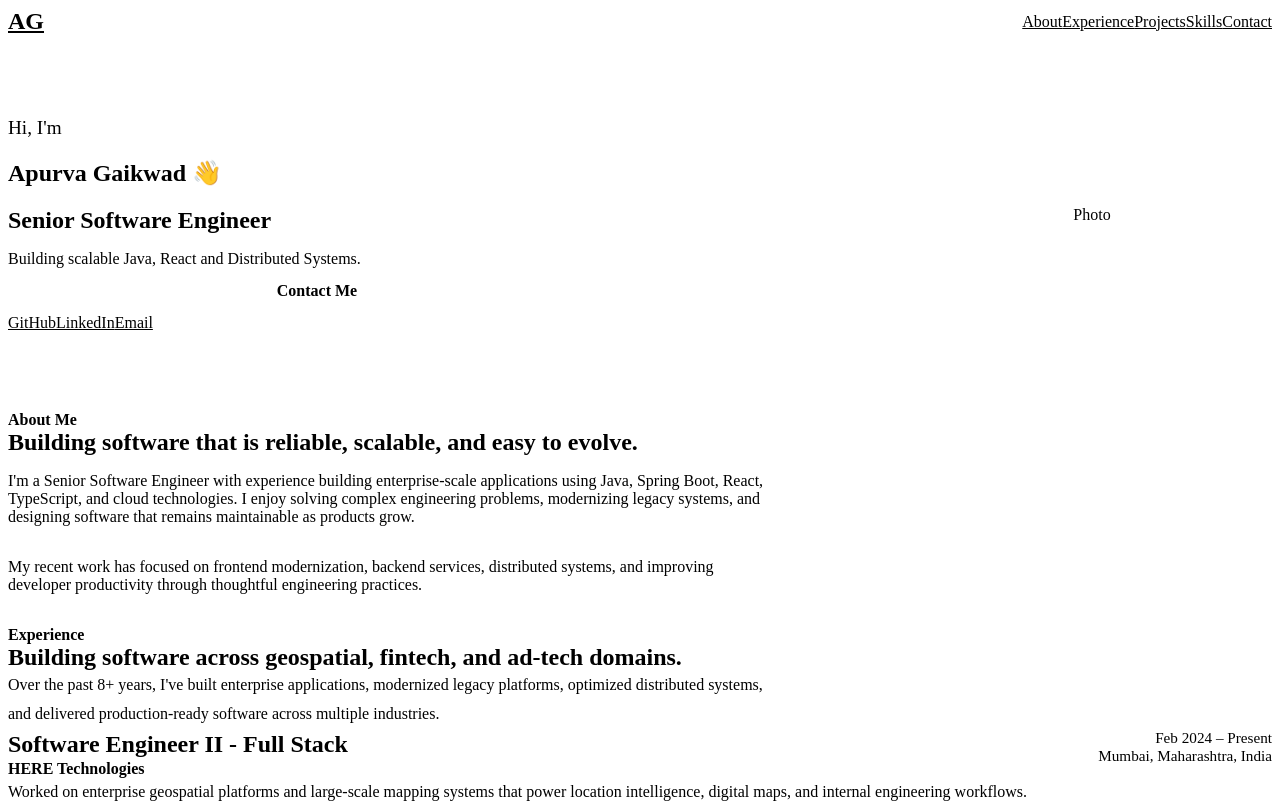
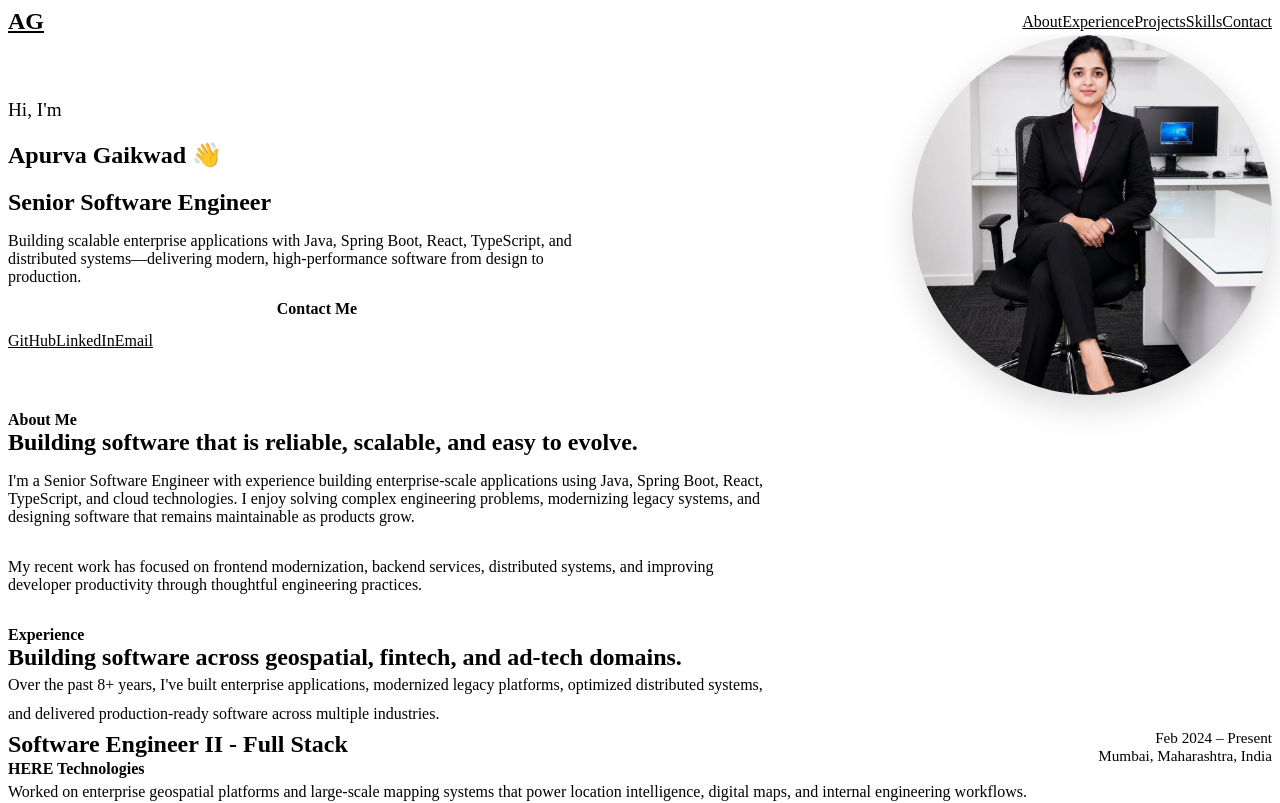
Before and after one commit to gaikwadapurva/gaikwadapurva.github.io, a React (Vite) app: page / in a window 1280 px wide. Shown: the top 803 px of the page. Built offline with nearby package versions, Linux system fonts and the light colour scheme; the HTML template or start-up script is replaced by a standard one.

Commit message:
Add and style hero profile photo

```diff
--- a/src/components/Hero/Hero.css
+++ b/src/components/Hero/Hero.css
@@ -25,15 +25,38 @@
 }
 
 .hero__image {
-    display: flex;
-    align-items: center;
-    justify-content: center;
+    flex-shrink: 0;
 
     width: 360px;
     height: 360px;
+}
 
-    border: 2px dashed var(--color-border);
+.hero__profile-image {
+    width: 100%;
+    height: 100%;
+
+    display: block;
+
+    object-fit: cover;
+    object-position: center;
+
     border-radius: 50%;
+
+    border: 4px solid var(--color-primary);
+
+    box-shadow:
+        0 12px 35px rgba(0, 0, 0, 0.15);
+
+    transition:
+        transform var(--transition-default),
+        box-shadow var(--transition-default);
+}
+
+.hero__profile-image:hover {
+    transform: translateY(-6px);
+
+    box-shadow:
+        0 18px 45px rgba(0, 0, 0, 0.22);
 }
 
 /*
--- a/src/components/Hero/Hero.tsx
+++ b/src/components/Hero/Hero.tsx
@@ -1,6 +1,7 @@
 import "./Hero.css";
 import Container from "../ui/Container";
 import Button from "../ui/Button";
+import profilePhoto from "../../assets/images/apurva.jpeg";
 
 const Hero = () => {
     return (
@@ -15,7 +16,7 @@ const Hero = () => {
                         <h2 className="hero__subtitle">Senior Software Engineer</h2>
 
                         <p className="hero__description">
-                            Building scalable Java, React and Distributed Systems.
+                            Building scalable enterprise applications with Java, Spring Boot, React, TypeScript, and distributed systems—delivering modern, high-performance software from design to production.
                         </p>
 
                         <div className="hero__actions">
@@ -51,7 +52,13 @@ const Hero = () => {
                         </div>
                     </div>
 
-                    <div className="hero__image">Photo</div>
+                    <div className="hero__image">
+                        <img
+                            src={profilePhoto}
+                            alt="Apurva Gaikwad"
+                            className="hero__profile-image"
+                        />
+                    </div>
                 </div>
             </Container>
         </section>
```
Also changed, not shown: src/assets/images/apurva.jpeg (added).
